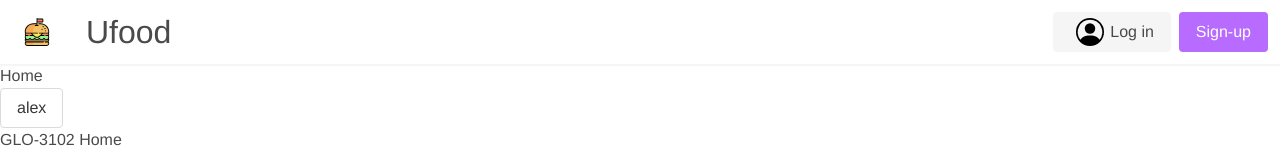
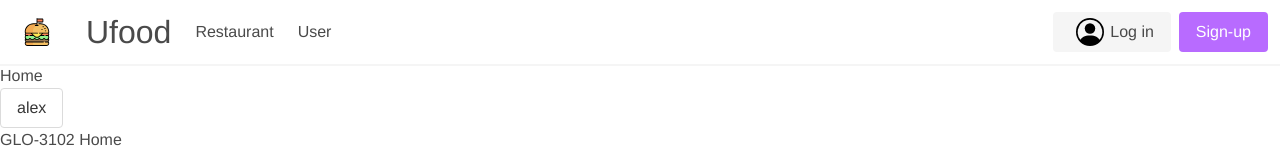
Before and after one commit to GLO3102/ufood-h2023-team-09, a Vue app: page / in a window 1280 px wide. Shown: the top 160 px of the page. Built offline with nearby package versions, Linux system fonts and the light colour scheme.

Commit message:
add restaurant and user buttons for easier development

```diff
--- a/src/components/Navigation.vue
+++ b/src/components/Navigation.vue
@@ -13,12 +13,12 @@
 <template>
   <nav class="navbar has-shadow" role="navigation" aria-label="main navigation">
   <div class="navbar-brand">
-    <a class="navbar-item" href="/">
+    <router-link class="navbar-item" to="/restaurant">
       <img src="@/assets/burger.svg" width="50" height="50"/>
-    </a>
-    <a class="navbar-item" id="logo-text" href="/">
+    </router-link>
+    <router-link class="navbar-item" id="logo-text" to="/">
       Ufood
-    </a>
+    </router-link>
     <a role="button" class="navbar-burger" id="burger" v-on:click="toggleBurger()" aria-label="menu" aria-expanded="false" data-target="navbarBasicExample">
       <span aria-hidden="true"></span>
       <span aria-hidden="true"></span>
@@ -27,6 +27,10 @@
   </div>
 
   <div id="navbarBasicExample" class="navbar-menu">
+    <div class="navbar-start">
+      <router-link class="navbar-item" to="/restaurant">Restaurant</router-link>
+      <router-link class="navbar-item" to="/user">User</router-link>
+    </div>
     <div class="navbar-end">
       <div class="navbar-item">
         <div class="buttons">
```
